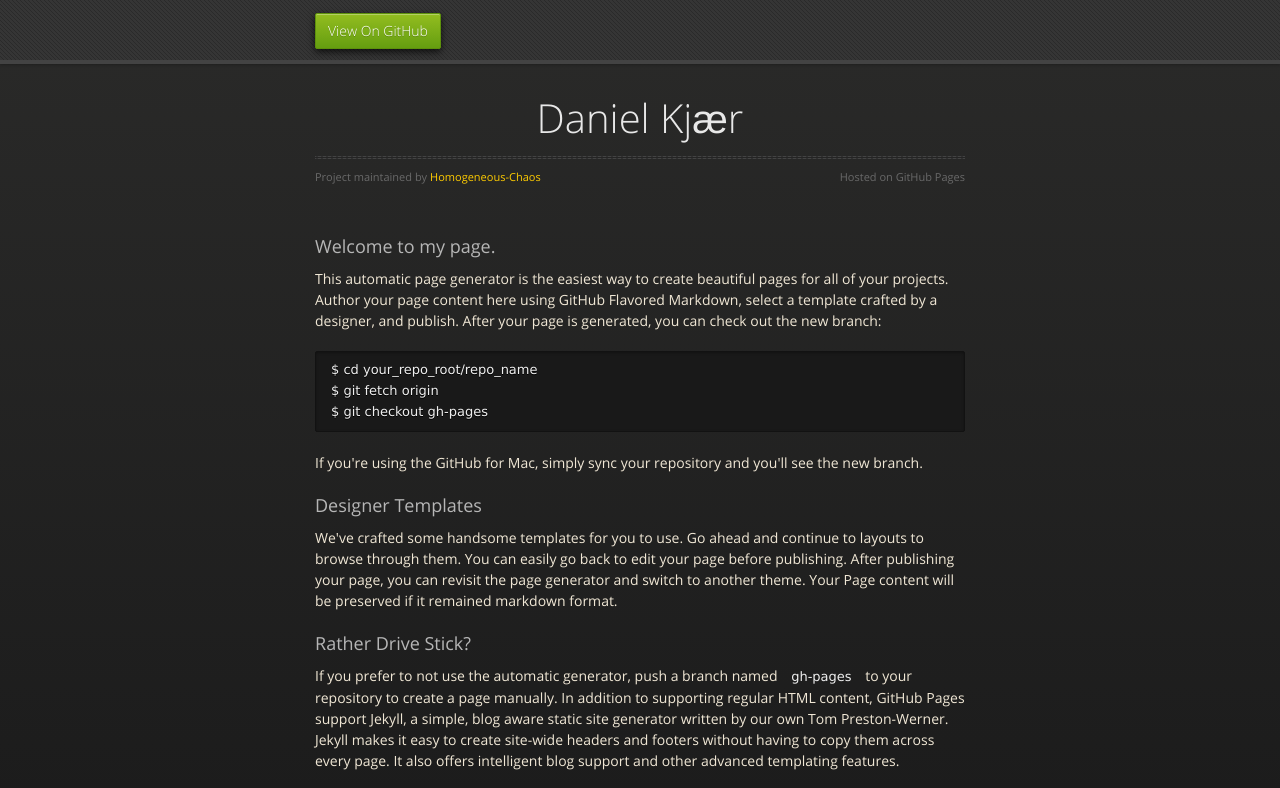
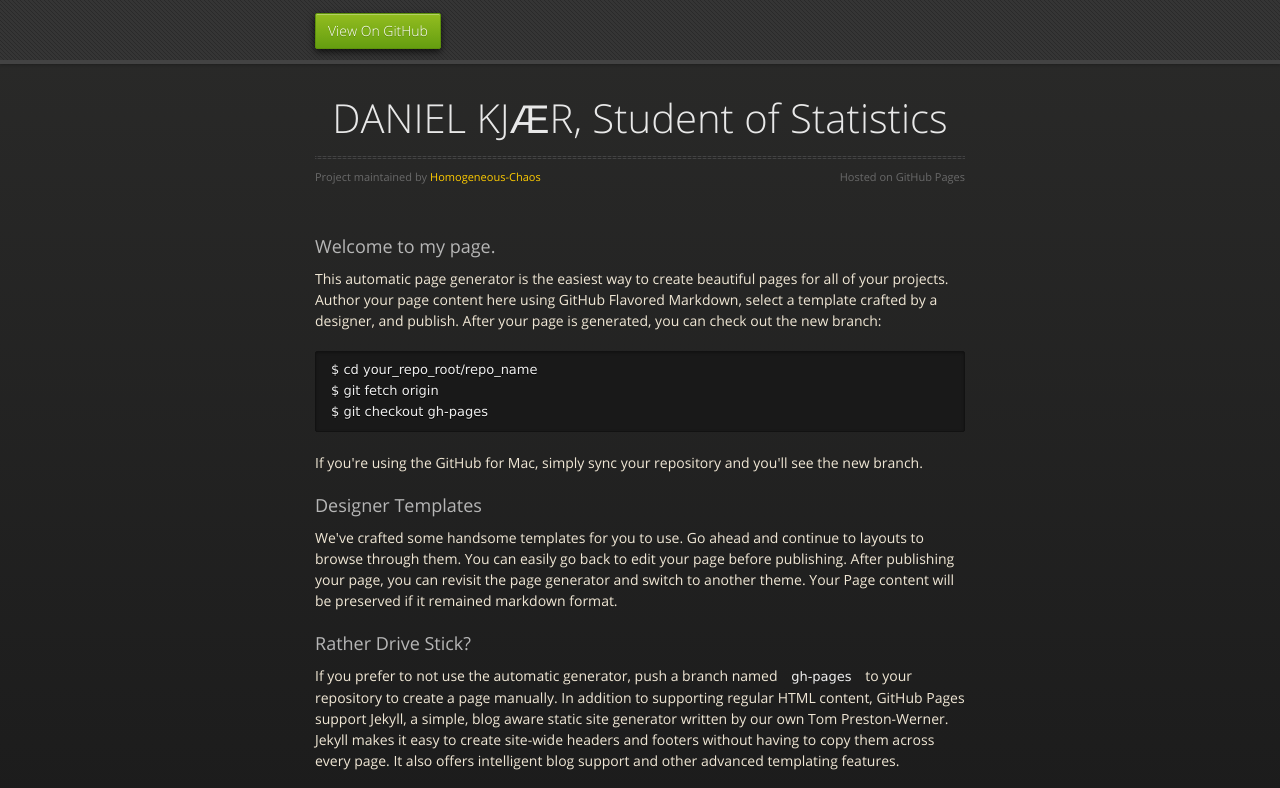
Before and after one commit to Homogeneous-Chaos/homogeneous-chaos.github.io, a plain HTML site: page index.html in a window 1280 px wide. Shown: the top 788 px of the page. Drawn offline with nearby package versions, Linux system fonts and the light colour scheme.

Commit message:
Update index.html

```diff
--- a/index.html
+++ b/index.html
@@ -3,7 +3,7 @@
   <head>
     <meta charset="utf-8">
     <meta http-equiv="X-UA-Compatible" content="chrome=1">
-    <title>DANIEL KJ&AEligR</title>
+    <title>Daniel Kj&aeligr, B.Sc.</title>
     <link rel="stylesheet" href="stylesheets/styles.css">
     <link rel="stylesheet" href="stylesheets/pygment_trac.css">
     <script src="https://ajax.googleapis.com/ajax/libs/jquery/1.7.1/jquery.min.js"></script>
@@ -28,7 +28,7 @@
 
       <section>
         <div id="title">
-          <h1>Daniel Kj&aeligr</h1>
+          <h1>DANIEL KJ&AEligR, Student of Statistics</h1>
           <p></p>
           <hr>
           <span class="credits left">Project maintained by <a href="https://github.com/Homogeneous-Chaos">Homogeneous-Chaos</a></span>
```
